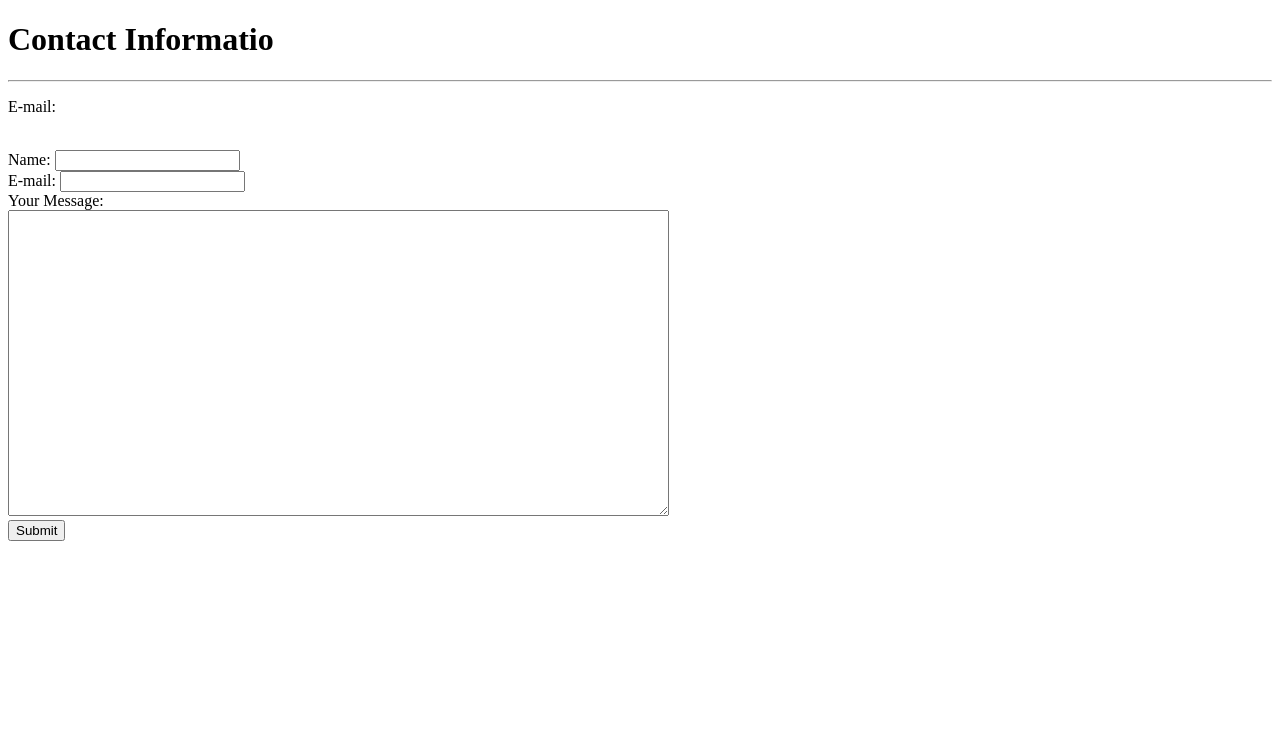
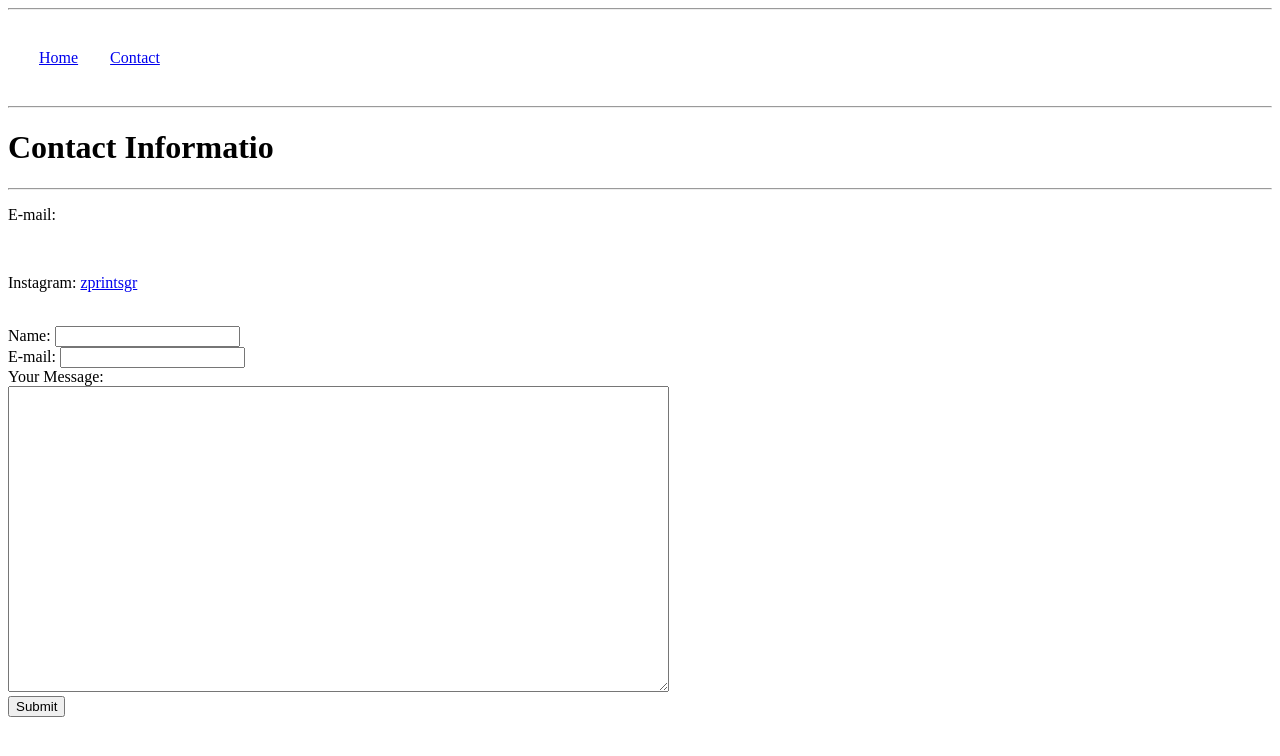
Before and after one commit to SteliosK707/zprintsgr, a plain HTML site: page contact.html in a window 1280 px wide. Drawn offline with Linux system fonts and the light colour scheme.

Commit message:
Add files via upload
Added basic page navigation
Added Instagram hyperlink

```diff
--- a/contact.html
+++ b/contact.html
@@ -5,9 +5,18 @@
     <title>Contact Info</title>
 </head>
 <body>
+    <hr>
+    <table cellspacing="30">
+        <tr>
+            <td><a href="index.html">Home</a></td>
+            <td><a href="contact.html">Contact</a></td>
+        </tr>
+    </table>
+    <hr>
     <h1>Contact Informatio</h1>
     <hr>
-    <p>E-mail:</p>
+    <p>E-mail:</p><br>
+    <p>Instagram: <a href="https://www.instagram.com/zprintsgr/?igshid=YmMyMTA2M2Y%3D">zprintsgr</a></p>
     <br>
     <form action="mailto:steve707@hotmaill.gr" method="post" enctype="text/plain">
         <label>Name:</label>
```
Also changed, not shown: index.html (+1 -0 lines).
